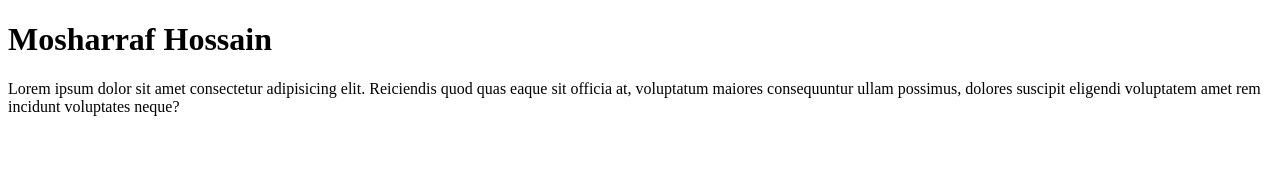
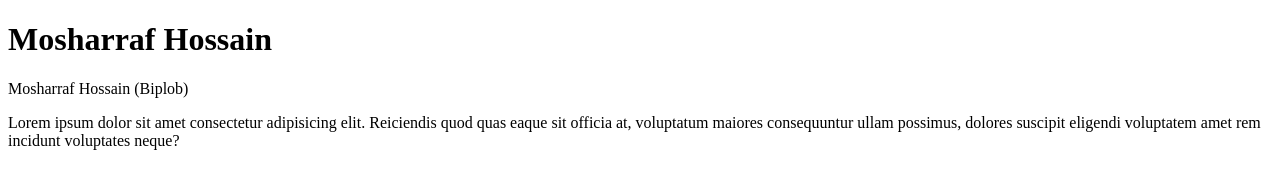
Before and after one commit to Mosharraf930/second-website, a plain HTML site: page index.html in a window 1280 px wide. Drawn offline with Linux system fonts and the light colour scheme.

Commit message:
Update index.html

```diff
--- a/index.html
+++ b/index.html
@@ -7,6 +7,7 @@
 </head>
 <body>
     <h1>Mosharraf Hossain</h1>
+    <p>Mosharraf Hossain (Biplob)</p>
     <p>Lorem ipsum dolor sit amet consectetur adipisicing elit. Reiciendis quod quas eaque sit officia at, voluptatum maiores consequuntur ullam possimus, dolores suscipit eligendi voluptatem amet rem incidunt voluptates neque?</p>
 </body>
 </html>
```
